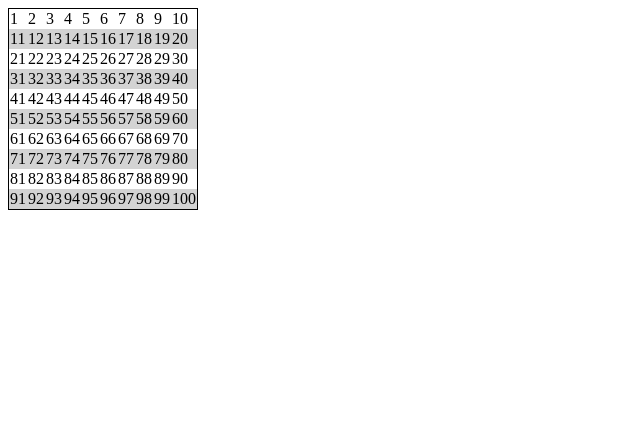
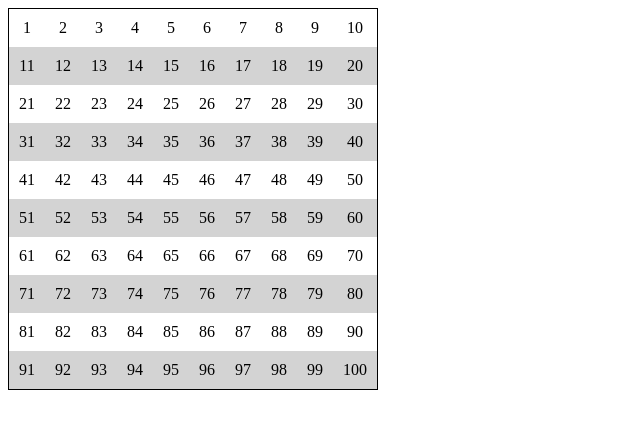
Before and after one commit to miguelfgp/php, a PHP site: page /Ejercicio3.php in a window 1280 px wide. Shown: the top 429 px of the page, without its empty margins (0-640 px from the left). Run offline with PHP 8.4, Linux system fonts and the light colour scheme.

Commit message:
Aumentado Padding

```diff
--- a/Ejercicio3.php
+++ b/Ejercicio3.php
@@ -8,11 +8,7 @@
         }
 
         td{
-<<<<<<< HEAD
             padding: 10px;
-=======
-            padding: 3px;
->>>>>>> 3eed9700f2b7a91558f623275dd70fa28bf01669
             text-align: center;
         }
     </style>
```
